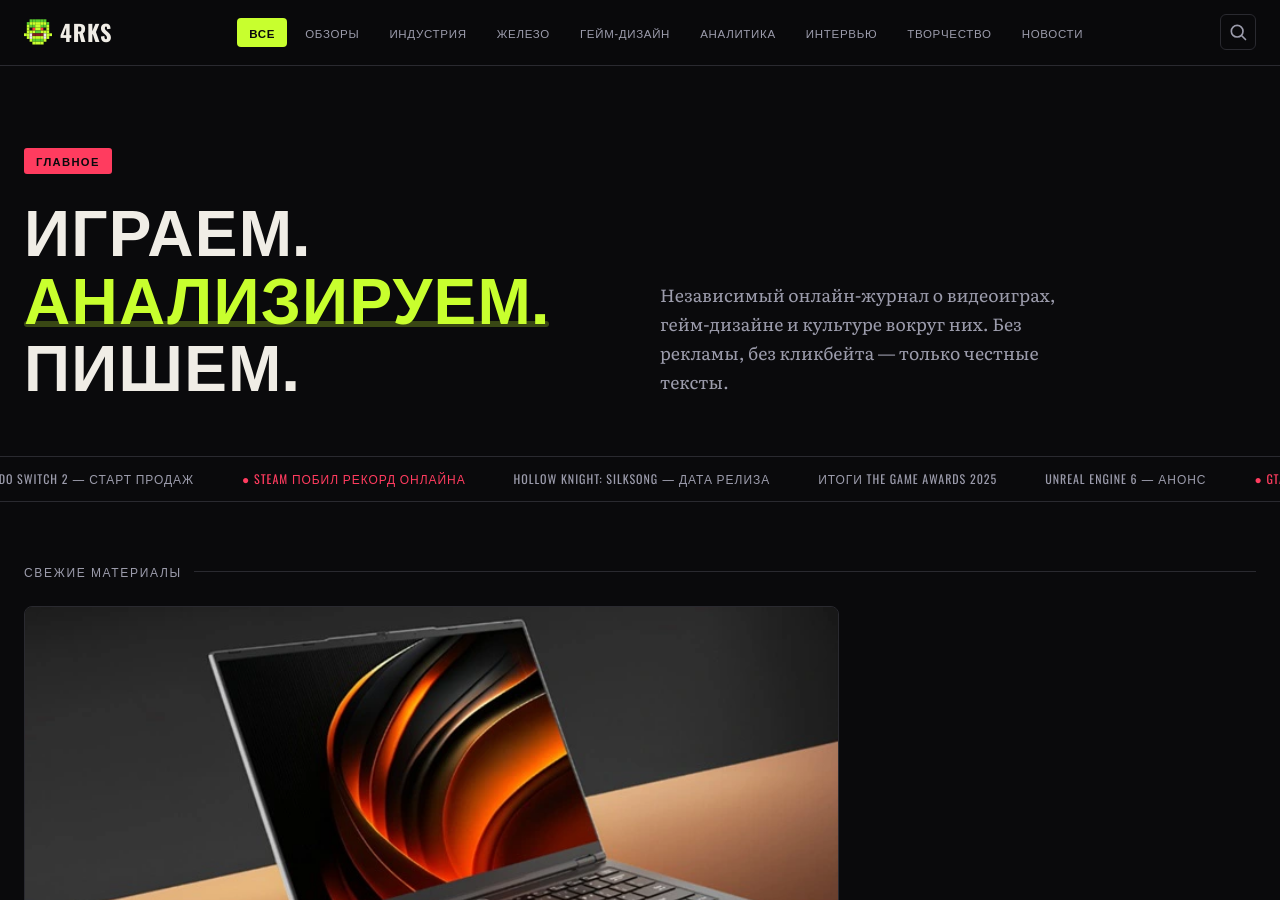
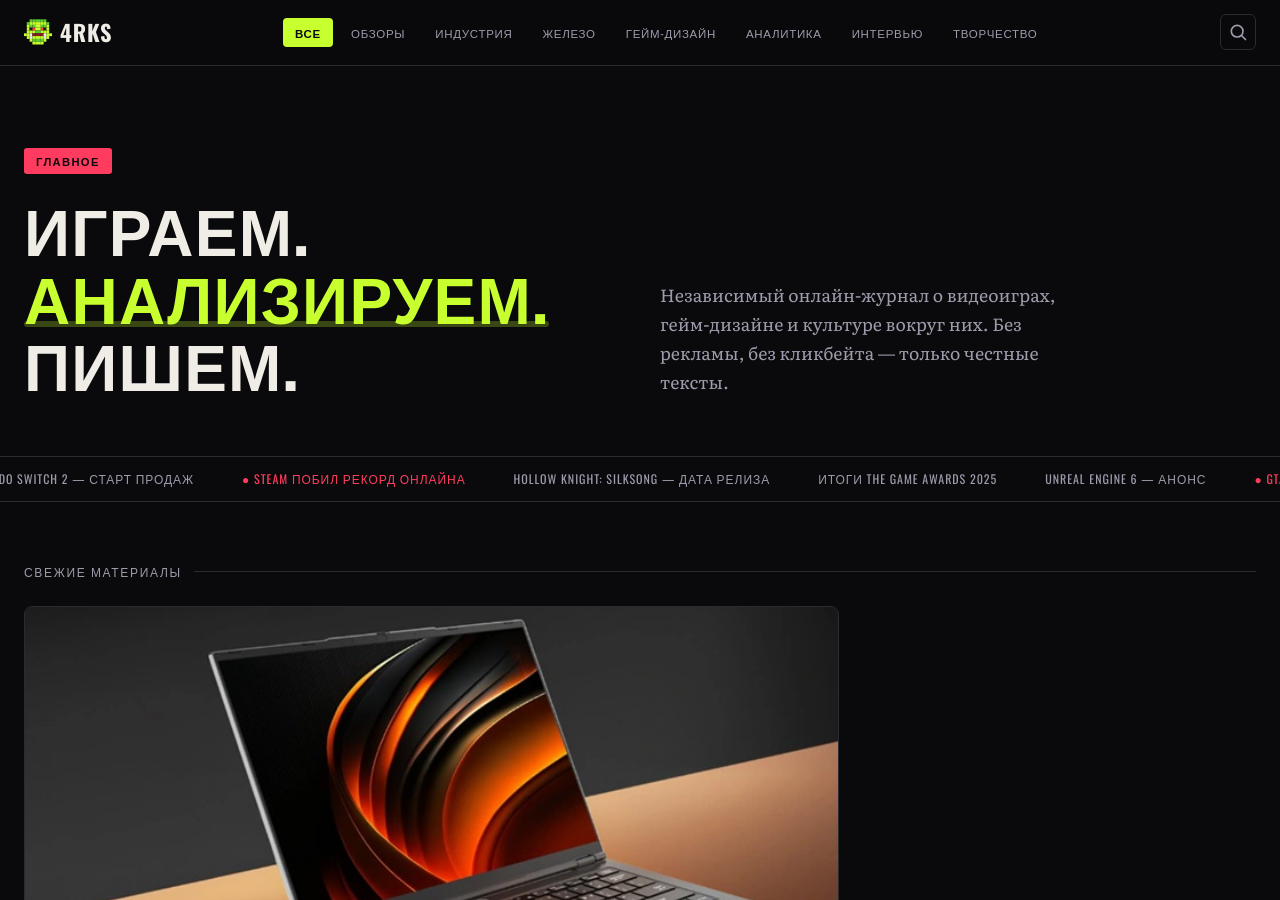
Before and after one commit to MagisterGudvin/pixelorcs, a Jekyll site: the page built from index.html, in a window 1280 px wide and 900 px high. Built offline with Jekyll 4.4.1, drawn with Linux system fonts in a browser that asks for light colours.

Commit message:
Update Настройки “general”

```diff
--- a/_data/settings.yml
+++ b/_data/settings.yml
@@ -18,8 +18,6 @@ categories:
     slug: intervyu
   - name: Творчество
     slug: tvorchestvo
-  - name: Новости
-    slug: novosti
 hero_tag: Главное
 hero_title_1: Играем.
 hero_title_2: Анализируем.
```
